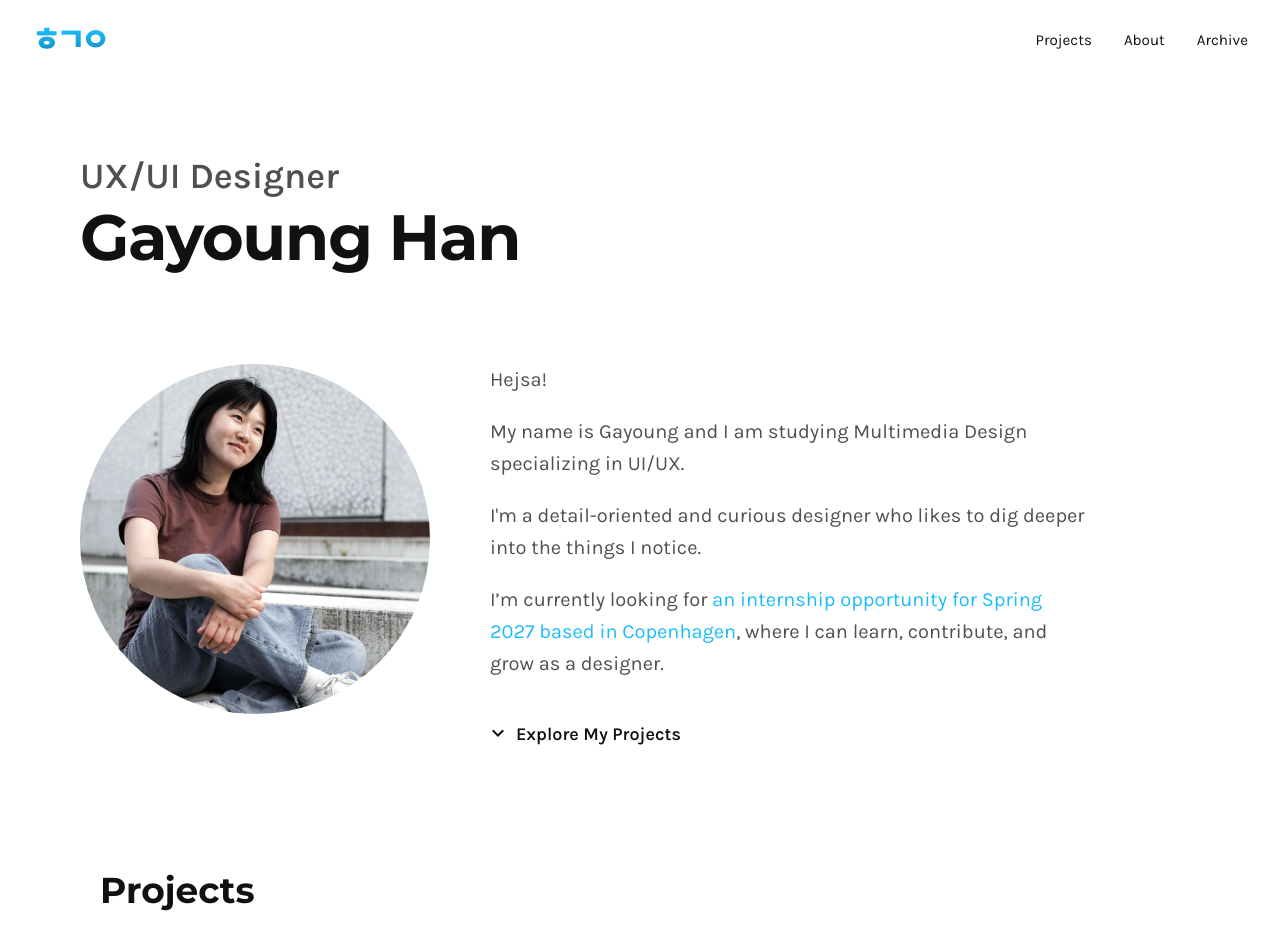
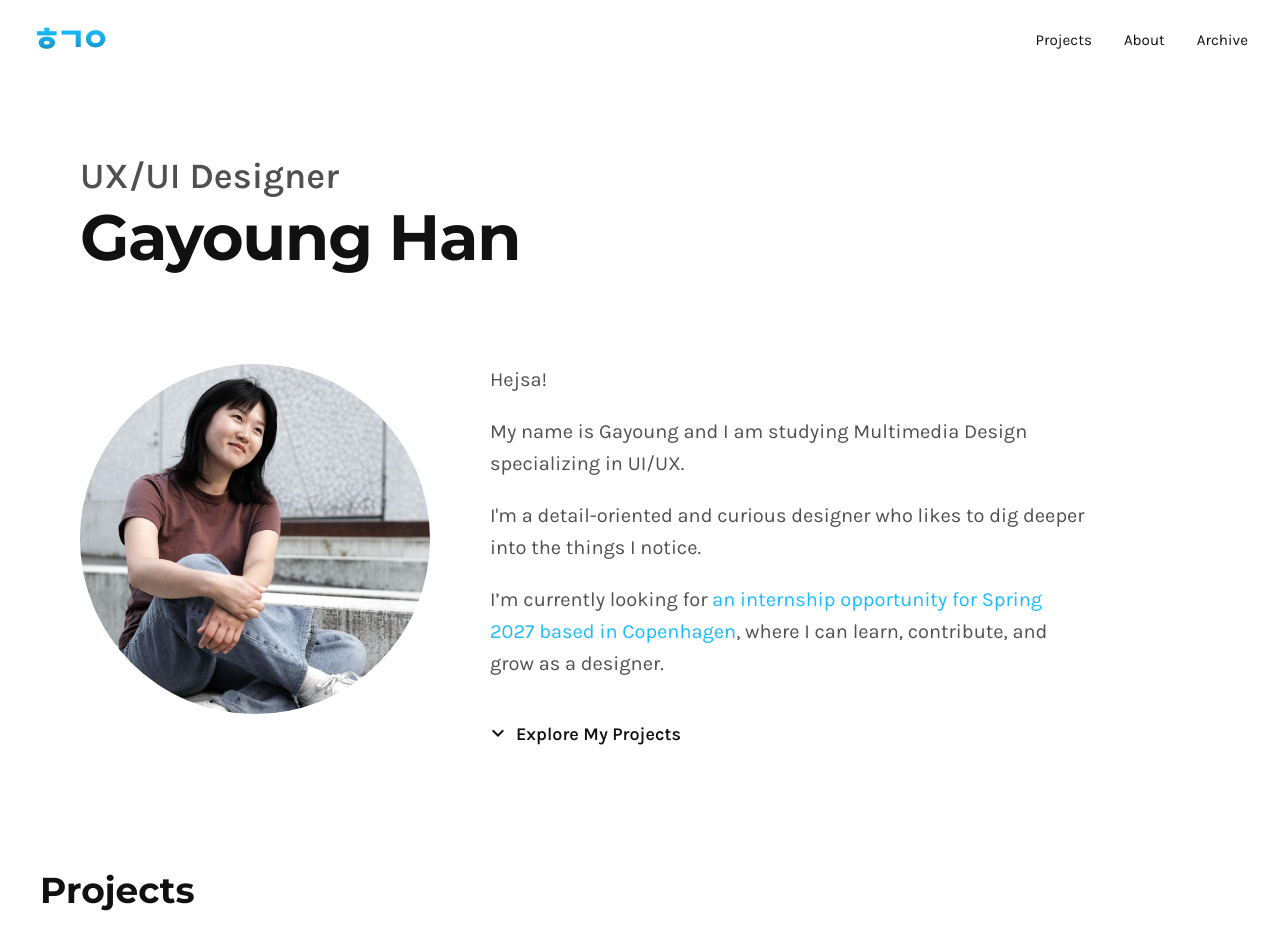
Before and after one commit to Lunanuna/portfolio, a React (Vite) app: page / in a window 1280 px wide. Shown: the top 950 px of the page. Built offline with nearby package versions, Linux system fonts and the light colour scheme.

Commit message:
padding no padding

```diff
--- a/src/components/Projects.module.css
+++ b/src/components/Projects.module.css
@@ -11,7 +11,7 @@
 .title {
   font-family: 'Montserrat', 'Karla';
   margin: 0 0 40px;
-  padding: 0 60px;
+  /* padding: 0 60px; */
   font-size: 36px;
   font-weight: 800;
 }
```
